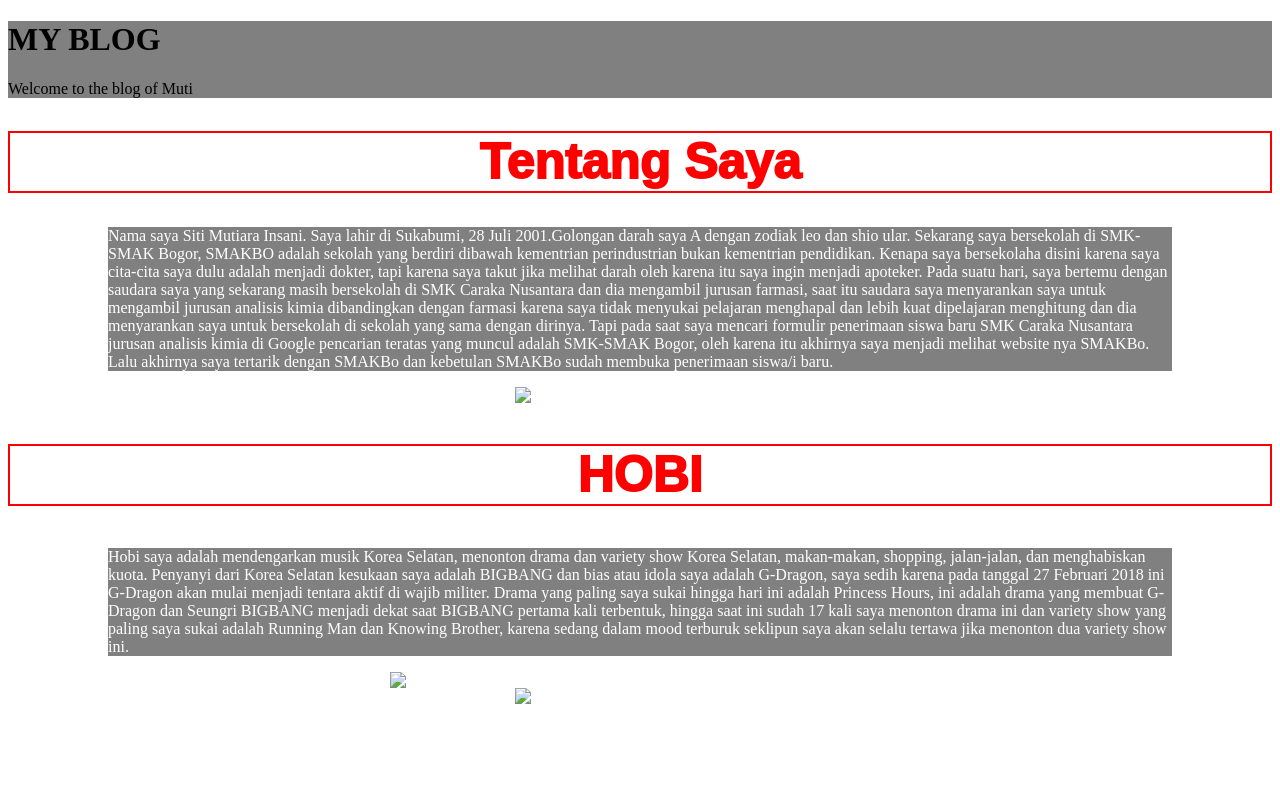
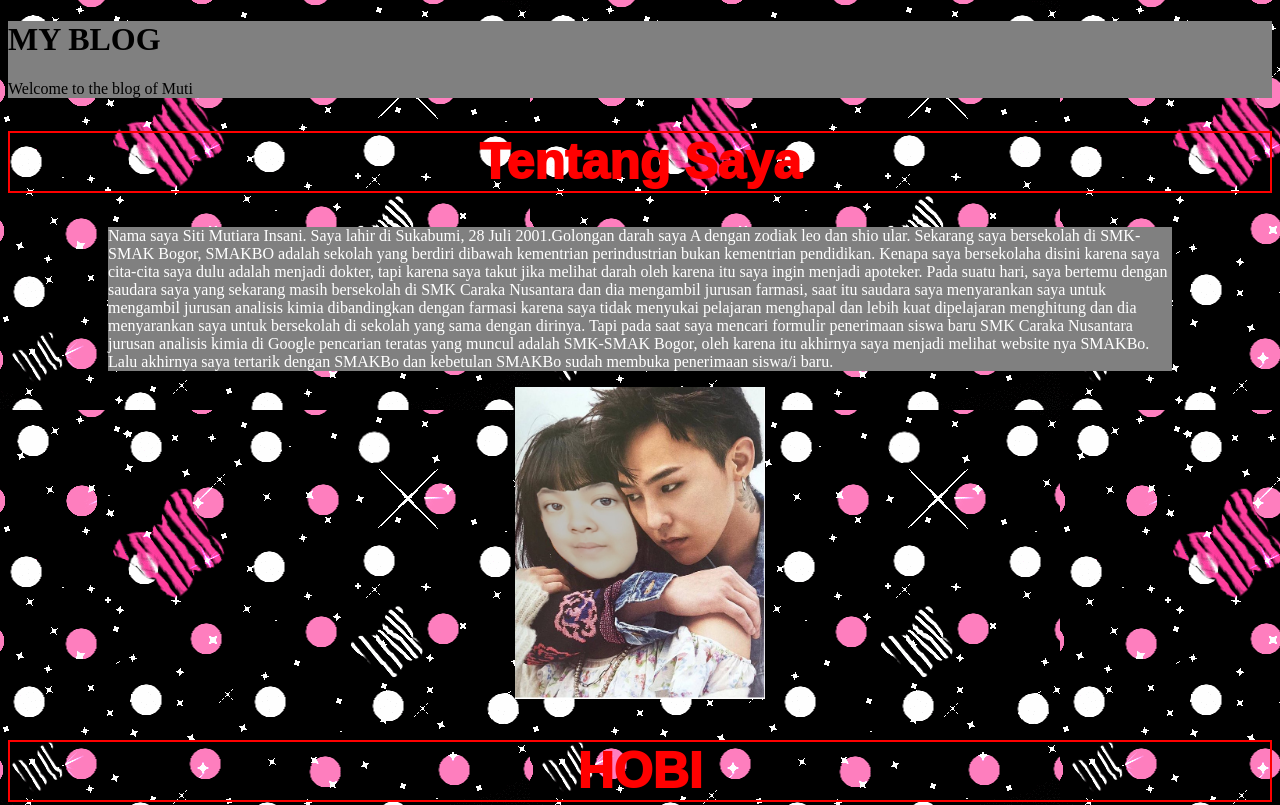
Before and after one commit to mutihime/mutihime.github.io, a plain HTML site: page index.html in a window 1280 px wide. Shown: the top 805 px of the page. Drawn offline with Linux system fonts and the light colour scheme; files that its build step writes are made by us from their sources.

Commit message:
Update index.html

```diff
--- a/index.html
+++ b/index.html
@@ -8,15 +8,15 @@
   <h1><b>MY BLOG</b></h1>
   <p>Welcome to the blog of <span class="tag">Muti</span></p>
 </header>
-<body style="background-image: url('background.gif');">
+<body style="background-image: url('img/background.gif');">
 	<h1 id="Tentangsaya">Tentang Saya</h1>
 
 	<p class="bodytext" style="background-color: grey">Nama saya Siti Mutiara Insani. Saya lahir di Sukabumi, 28 Juli 2001.Golongan darah saya A dengan zodiak leo dan shio ular. Sekarang saya bersekolah di SMK-SMAK Bogor, SMAKBO adalah sekolah yang berdiri dibawah kementrian perindustrian bukan kementrian pendidikan. Kenapa saya bersekolaha disini karena saya cita-cita saya dulu adalah menjadi dokter, tapi karena saya takut jika melihat darah oleh karena itu saya ingin menjadi apoteker. Pada suatu hari, saya bertemu dengan saudara saya yang sekarang masih bersekolah di SMK Caraka Nusantara dan dia mengambil jurusan farmasi, saat itu saudara saya menyarankan saya untuk mengambil jurusan analisis kimia dibandingkan dengan farmasi karena saya tidak menyukai pelajaran menghapal dan lebih kuat dipelajaran menghitung dan dia menyarankan saya untuk bersekolah di sekolah yang sama dengan dirinya. Tapi pada saat saya mencari formulir penerimaan siswa baru SMK Caraka Nusantara jurusan analisis kimia di Google pencarian teratas yang muncul adalah SMK-SMAK Bogor, oleh karena itu akhirnya saya menjadi melihat website nya SMAKBo. Lalu akhirnya saya tertarik dengan SMAKBo dan kebetulan SMAKBo sudah membuka penerimaan siswa/i baru.  </p>
-	<img src="muti.jpg" width="250">
+	<img src="img/muti.jpg" width="250">
 <h2 id="hobi">HOBI</h2>
 <p class="bodytext" style="background-color: grey">Hobi saya adalah mendengarkan musik Korea Selatan, menonton drama dan variety show Korea Selatan, makan-makan, shopping, jalan-jalan, dan menghabiskan kuota. Penyanyi dari Korea Selatan kesukaan saya adalah BIGBANG dan bias atau idola saya adalah G-Dragon, saya sedih karena pada tanggal 27 Februari 2018 ini G-Dragon akan mulai menjadi tentara aktif di wajib militer. Drama yang paling saya sukai hingga hari ini adalah Princess Hours, ini adalah drama yang membuat G-Dragon dan Seungri BIGBANG menjadi dekat saat BIGBANG pertama kali terbentuk, hingga saat ini sudah 17 kali saya menonton drama ini dan variety show yang paling saya sukai adalah Running Man dan Knowing Brother, karena sedang dalam mood terburuk seklipun saya akan selalu tertawa jika menonton dua variety show ini. </p>
-<p><img src="korea.jpg" width="500">
-<img src="makan.jpg" width="250"></p>
+<p><img src="img/korea.jpg" width="500">
+<img src="img/makan.jpg" width="250"></p>
 
 </body>
 </html>
```
